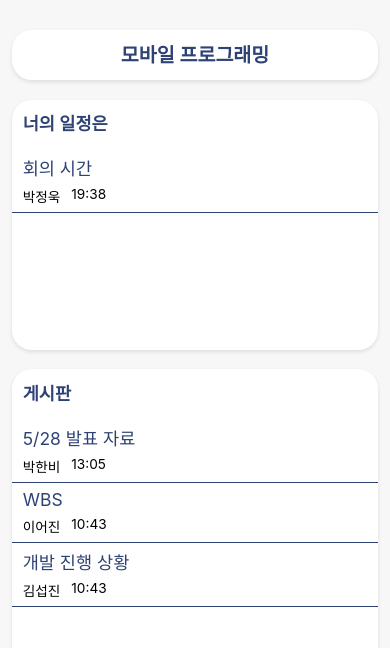
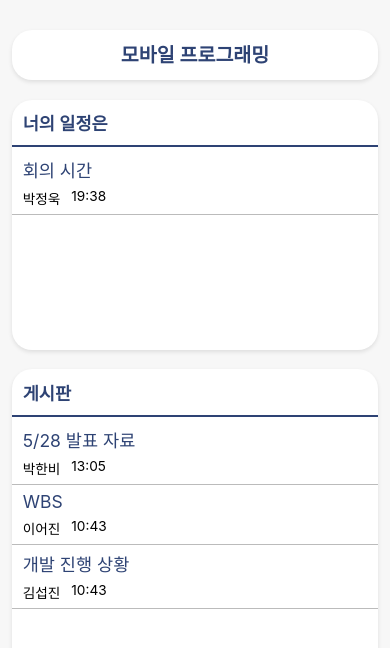
Before and after one commit to jungwook02/YourSchedule_Front, a React (Create React App) app: page / in a window 390 px wide. Shown: the top 648 px of the page. Built offline with nearby package versions, Linux system fonts and the light colour scheme.

Commit message:
2nd Modal
프로젝트 메인화면 스타일 변경했습니다!

```diff
--- a/src/components/Projectmain.css
+++ b/src/components/Projectmain.css
@@ -62,8 +62,10 @@
 
     .Box-Title{
         margin-top: 3%;
-        margin-bottom: 20px;
-        margin-left: 3%;
+        margin-bottom: 10px;
+
+        padding-bottom: 10px;
+        border-bottom: 2px solid #2E4374;
 
         cursor: pointer;
 
@@ -73,8 +75,12 @@
         color: #2E4374;
     }
 
+    .Title-Text{
+        margin-left: 3%;
+    }
+
     .Preview{
-        border-bottom: 1px solid #2E4374;
+        border-bottom: 1px solid #bbbbbb;
         cursor: pointer;
         margin-bottom: 6px;
     }
--- a/src/components/Projectmain.js
+++ b/src/components/Projectmain.js
@@ -7,7 +7,11 @@ function Projectmain() {
             <div className="Projectmain-Title">모바일 프로그래밍</div>
 
             <div className="Yourschedule-Box">
-                <div className="Box-Title">너의 일정은</div>
+                <div className="Box-Title">
+                    <div className="Title-Text">
+                        너의 일정은
+                    </div>
+                </div>
 
                 <div className="Preview">
                     <div className="Preview-Title">회의 시간</div>
@@ -19,7 +23,9 @@ function Projectmain() {
             </div>
 
             <div className="Noticeboard-Box">
-                <div className="Box-Title">게시판</div>
+                <div className="Box-Title">
+                    <div className="Title-Text">게시판</div>
+                </div>
 
                 <div className="Preview">
                     <div className="Preview-Title">5/28 발표 자료</div>
```
